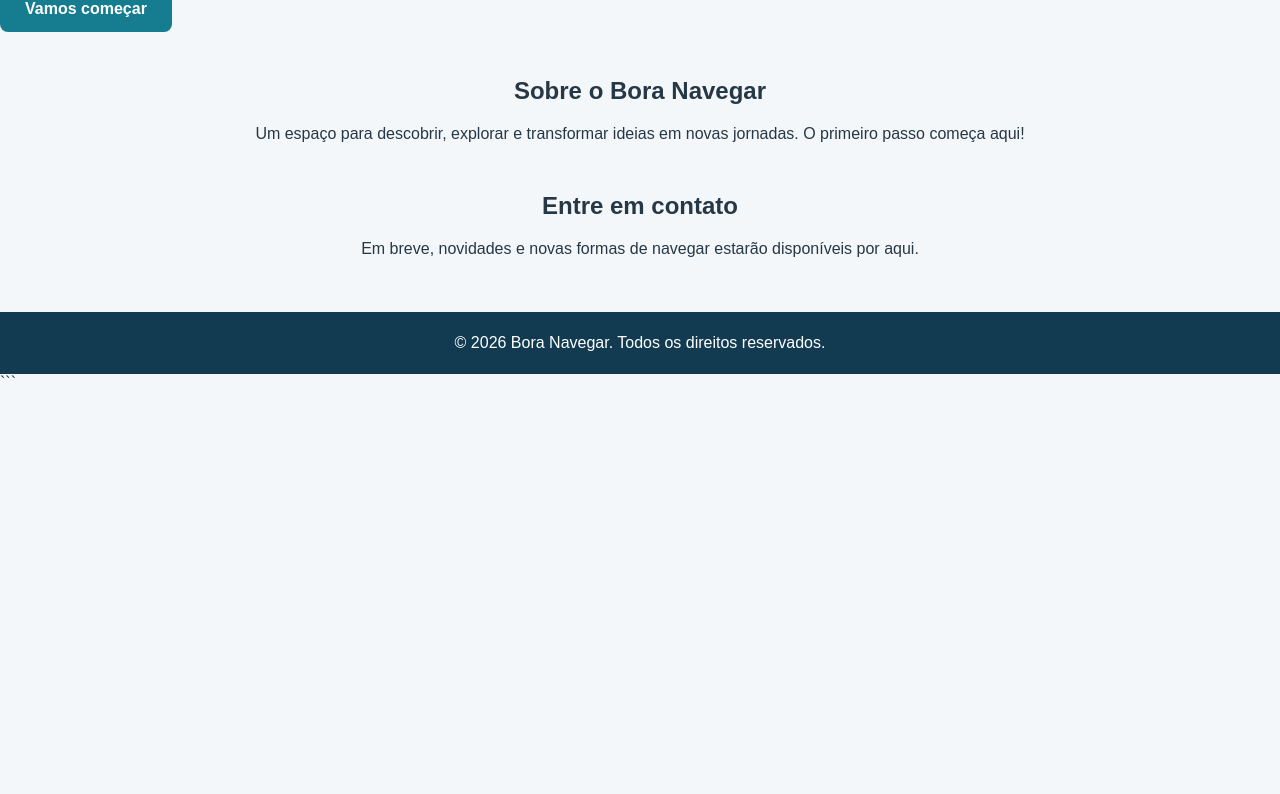
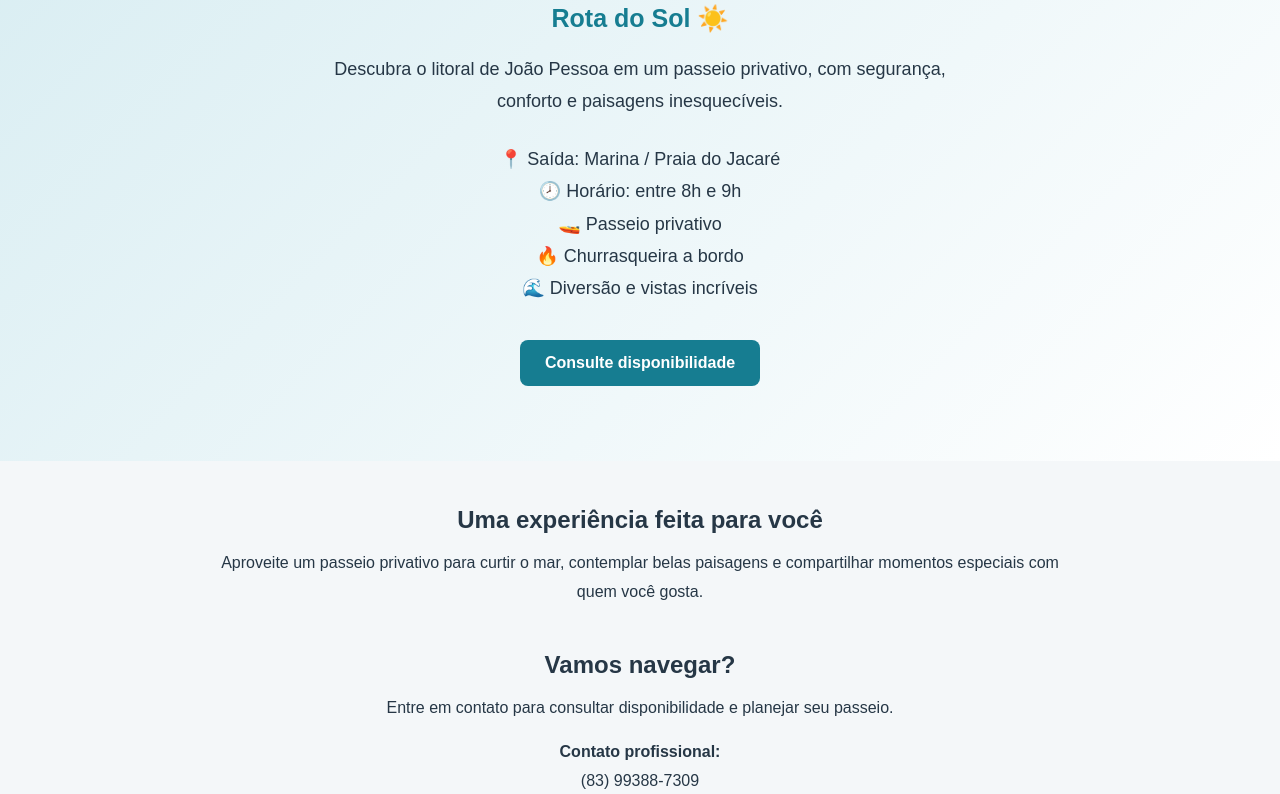
Before and after one commit to almeidaof/Passeio-de-lancha-em-Jo-o-Pessoa, a plain HTML site: page index.html in a window 1280 px wide. Shown: the part 258-1052 px from the top of the page. Before the commit the page ends 800 px from the top, so only its background shows below. Drawn offline with Linux system fonts and the light colour scheme.

Commit message:
Update index.html

````diff
--- a/index.html
+++ b/index.html
@@ -5,7 +5,7 @@
   <meta charset="UTF-8">
   <meta name="viewport" content="width=device-width, initial-scale=1.0">
 
-  <title>Bora Navegar | Seu próximo destino</title>
+  <title>Bora Navegar | Passeios de Lancha</title>
 
   <style>
     * {
@@ -42,44 +42,28 @@
       font-size: 14px;
     }
 
-    ```html
-<section class="hero" id="inicio">
-  <h2>Passeio de Lancha em João Pessoa</h2>
-
-  <h3>Rota do Sol ☀️</h3>
-
-  <p>
-    Descubra o litoral de João Pessoa em um passeio privativo,
-    com conforto, segurança e paisagens inesquecíveis.
-  </p>
-
-  <p>
-    📍 Saída: Marina / Praia do Jacaré<br>
-    🕗 Horário de saída: entre 8h e 9h<br>
-    🚤 Passeio privativo<br>
-    🔥 Churrasqueira a bordo<br>
-    🌊 Diversão e vistas incríveis
-  </p>
-
-  <a class="botao"
-     href="https://wa.me/5583993887309"
-     target="_blank"
-     rel="noopener noreferrer">
-    Consulte disponibilidade
-  </a>
-</section>
-```
+    .hero {
+      text-align: center;
+      padding: 75px 20px;
+      background: linear-gradient(135deg, #d8edf2, #ffffff);
+    }
 
     .hero h2 {
       font-size: 36px;
-      margin-bottom: 18px;
+      margin-bottom: 15px;
+    }
+
+    .hero h3 {
+      font-size: 25px;
+      color: #167d91;
+      margin-bottom: 20px;
     }
 
     .hero p {
       font-size: 18px;
-      line-height: 1.6;
-      max-width: 600px;
-      margin: 0 auto 28px;
+      line-height: 1.8;
+      max-width: 650px;
+      margin: 0 auto 25px;
     }
 
     .botao {
@@ -90,6 +74,11 @@
       border-radius: 8px;
       text-decoration: none;
       font-weight: bold;
+      margin-top: 10px;
+    }
+
+    .botao:hover {
+      background: #105d6b;
     }
 
     .conteudo {
@@ -104,7 +93,7 @@
     }
 
     .conteudo p {
-      line-height: 1.7;
+      line-height: 1.8;
     }
 
     footer {
@@ -118,6 +107,10 @@
     @media (max-width: 600px) {
       .hero h2 {
         font-size: 28px;
+      }
+
+      .hero h3 {
+        font-size: 22px;
       }
 
       nav a {
@@ -135,40 +128,71 @@
 
     <nav>
       <a href="#inicio">Início</a>
-      <a href="#sobre">Sobre</a>
+      <a href="#sobre">O passeio</a>
       <a href="#contato">Contato</a>
     </nav>
   </header>
 
   <main>
+
     <section class="hero" id="inicio">
-      <h2>Seu próximo destino começa aqui!</h2>
+      <h2>Passeio de Lancha em João Pessoa</h2>
+
+      <h3>Rota do Sol ☀️</h3>
 
       <p>
-        Explore novas possibilidades, descubra lugares
-        incríveis e prepare-se para navegar por novas experiências.
+        Descubra o litoral de João Pessoa em um passeio
+        privativo, com segurança, conforto e paisagens
+        inesquecíveis.
       </p>
 
-      <a class="botao" href="#sobre">Vamos começar</a>
+      <p>
+        📍 Saída: Marina / Praia do Jacaré<br>
+        🕗 Horário: entre 8h e 9h<br>
+        🚤 Passeio privativo<br>
+        🔥 Churrasqueira a bordo<br>
+        🌊 Diversão e vistas incríveis
+      </p>
+
+      <a class="botao"
+         href="https://wa.me/5583993887309"
+         target="_blank"
+         rel="noopener noreferrer">
+        Consulte disponibilidade
+      </a>
     </section>
 
     <section class="conteudo" id="sobre">
-      <h2>Sobre o Bora Navegar</h2>
+      <h2>Uma experiência feita para você</h2>
 
       <p>
-        Um espaço para descobrir, explorar e transformar
-        ideias em novas jornadas. O primeiro passo começa aqui!
+        Aproveite um passeio privativo para curtir o mar,
+        contemplar belas paisagens e compartilhar momentos
+        especiais com quem você gosta.
       </p>
     </section>
 
     <section class="conteudo" id="contato">
-      <h2>Entre em contato</h2>
+      <h2>Vamos navegar?</h2>
 
       <p>
-        Em breve, novidades e novas formas de navegar
-        estarão disponíveis por aqui.
+        Entre em contato para consultar disponibilidade
+        e planejar seu passeio.
       </p>
+
+      <p style="margin-top: 15px;">
+        <strong>Contato profissional:</strong><br>
+        (83) 99388-7309
+      </p>
+
+      <a class="botao"
+         href="https://wa.me/5583993887309"
+         target="_blank"
+         rel="noopener noreferrer">
+        Fale conosco pelo WhatsApp
+      </a>
     </section>
+
   </main>
 
   <footer>
````
